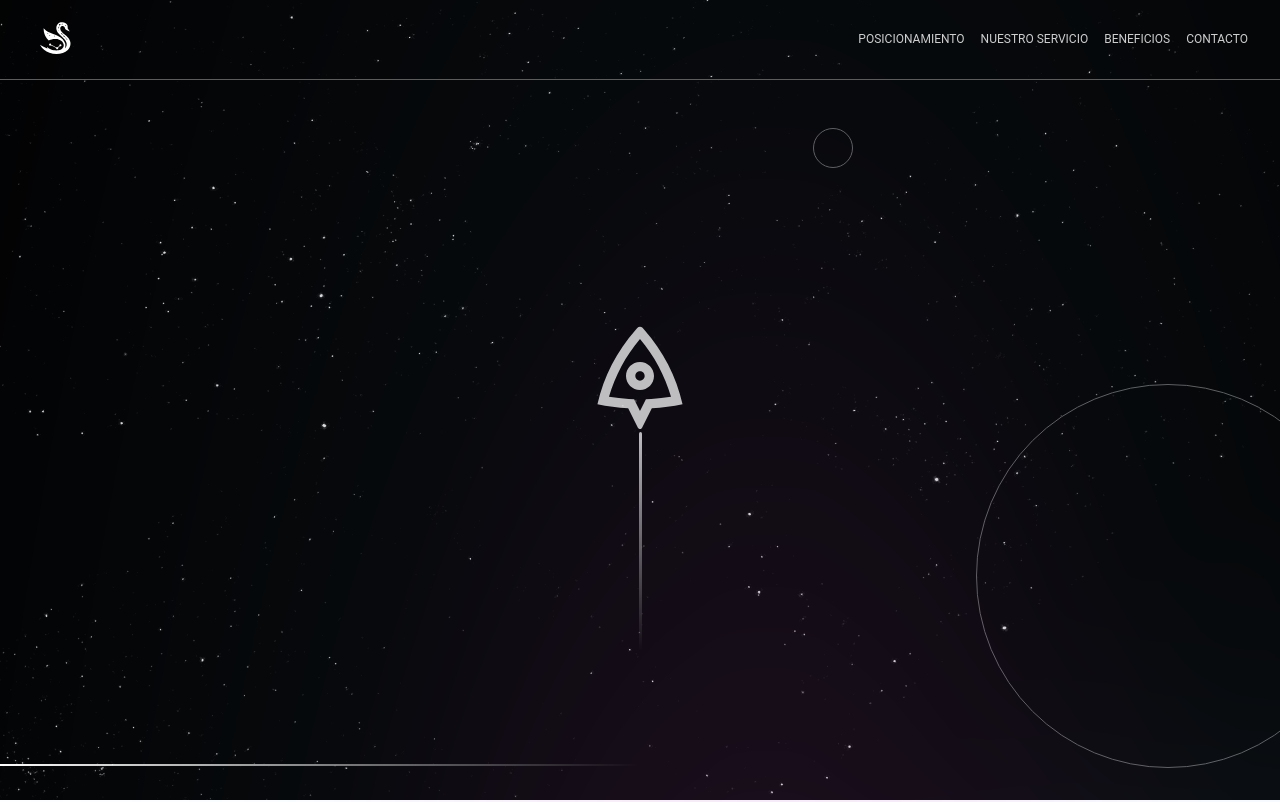
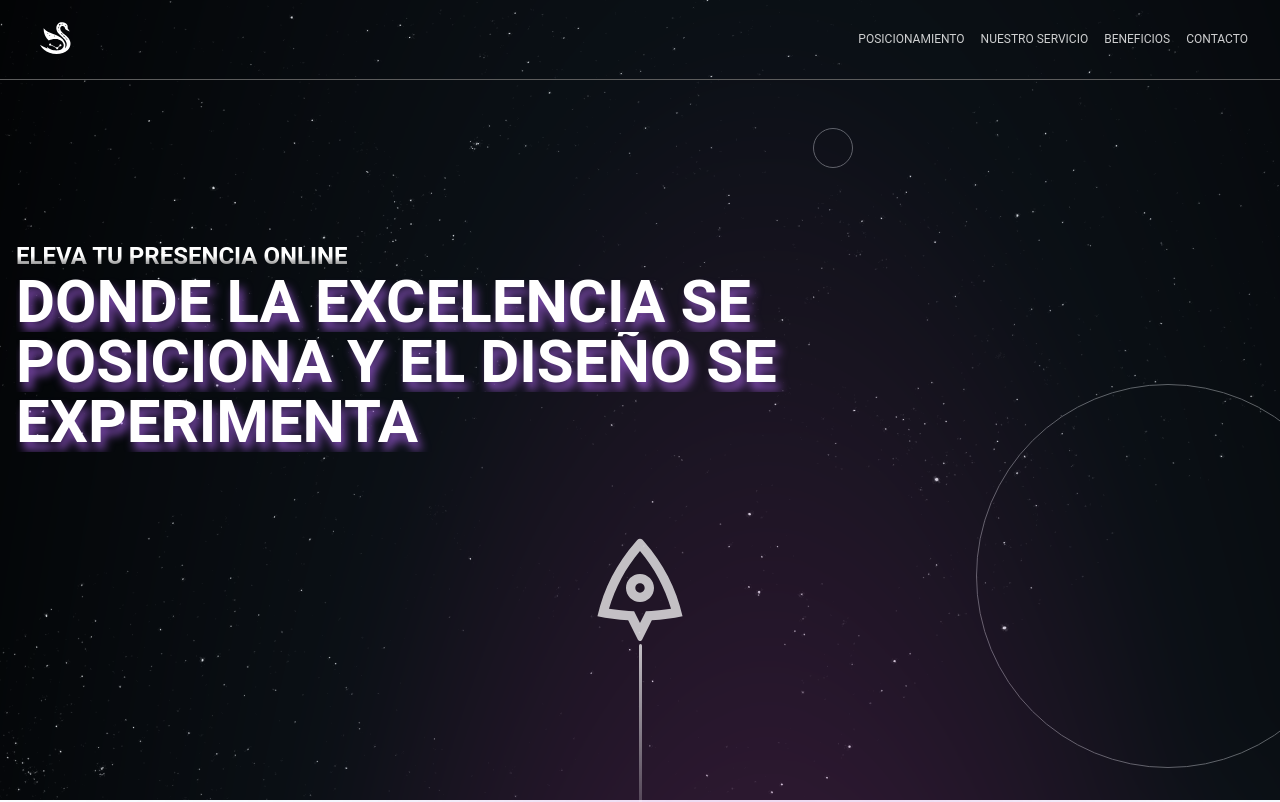
Before and after one commit to Sanchezguidorl/zenit-landing-page, a Next.js app: page / in a window 1280 px wide. Shown: the top 802 px of the page. Built offline with nearby package versions, Linux system fonts and the light colour scheme.

Commit message:
Se ptimiza código para carga más rapida

```diff
--- a/app/layout.tsx
+++ b/app/layout.tsx
@@ -1,9 +1,7 @@
-import "./globals.css"
+import "./globals.css";
 import BgStars from "./src/components/layouts/BgStars";
 import BgEffectContainer from "./src/components/layouts/BgEffectContainer";
-import GoogleAdsTag from "./src/components/layouts/GoogleAds";
-
-
+import Planets from "./src/components/layouts/Planets";
 
 export const metadata = {
   title: "Páginas web profesionales para marcas de éxito",
@@ -52,29 +50,20 @@ export const metadata = {
   ],
 };
 
-
 export default function RootLayout({
   children,
 }: Readonly<{
   children: React.ReactNode;
 }>) {
   return (
-    <html lang="en">
+    <html lang="es">
       <body className="relative">
-        <BgStars/>
+        <BgStars />
         <div className="absolute h-full w-full overflow-hidden">
           <BgEffectContainer />
-
-          <div className=" aspect-square border top-3/4 -left-1/4 border-no-dark w-[900px] rounded-full absolute "></div>
-          <div className=" aspect-square border top-96 -right-20 border-no-dark w-96 rounded-full absolute "></div>
-          <div className=" aspect-square border top-1/3 -right-40 border-no-dark w-[600px] rounded-full absolute "></div>
-          <div className=" aspect-square border top-1/4 right-1/2 border-no-dark w-32 rounded-full absolute "></div>
-          <div className=" aspect-square border top-32 right-1/3 border-no-dark w-6 sm:w-10 rounded-full absolute "></div>
-          <div className=" aspect-square border top-3/4 right-1/4 border-no-dark w-8  sm:w-16 rounded-full absolute "></div>
-          <div className=" aspect-square border top-2/4 right-2/3 border-no-dark w-[400px] rounded-full absolute "></div>
+          <Planets />
         </div>
         {children}
-      <GoogleAdsTag />
       </body>
     </html>
   );
--- a/app/src/components/layouts/GoogleAds.tsx
+++ /dev/null
@@ -1,21 +0,0 @@
-import React from 'react';
-
-function GoogleAdsTag() {
-  return (
-    <>
-      <script async src="https://www.googletagmanager.com/gtag/js?id=G-DEQ7YYYD71"></script>
-      <script dangerouslySetInnerHTML={{
-        __html: `
-          window.dataLayer = window.dataLayer || [];
-          function gtag(){dataLayer.push(arguments);}
-          gtag('js', new Date());
-
-          gtag('config', 'G-DEQ7YYYD71');
-        `,
-      }}
-      />
-    </>
-  );
-}
-
-export default GoogleAdsTag;
--- a/app/src/components/layouts/HeaderContent.tsx
+++ b/app/src/components/layouts/HeaderContent.tsx
@@ -37,6 +37,7 @@ function HeaderContent() {
     >
       <div className="w-20">
         <Image
+          loading="eager"
           src={CygnusLogo}
           className="aspect-square"
           alt="Logo del sitio"
--- /dev/null
+++ b/app/src/components/layouts/Planets.tsx
@@ -0,0 +1,17 @@
+import React from 'react'
+
+function Planets() {
+  return (
+    <>
+    <div className=" aspect-square border top-3/4 -left-1/4 border-no-dark w-[900px] rounded-full absolute "></div>
+    <div className=" aspect-square border top-96 -right-20 border-no-dark w-96 rounded-full absolute "></div>
+    <div className=" aspect-square border top-1/3 -right-40 border-no-dark w-[600px] rounded-full absolute "></div>
+    <div className=" aspect-square border top-1/4 right-1/2 border-no-dark w-32 rounded-full absolute "></div>
+    <div className=" aspect-square border top-32 right-1/3 border-no-dark w-6 sm:w-10 rounded-full absolute "></div>
+    <div className=" aspect-square border top-3/4 right-1/4 border-no-dark w-8  sm:w-16 rounded-full absolute "></div>
+    <div className=" aspect-square border top-2/4 right-2/3 border-no-dark w-[400px] rounded-full absolute "></div>
+    </>
+  )
+}
+
+export default Planets
--- a/app/src/components/sections/Presentation.tsx
+++ b/app/src/components/sections/Presentation.tsx
@@ -4,7 +4,26 @@ function Presentation() {
   return (
     <section id="Presentation" className="uppercase">
       <h1 className="mx-auto presentation-text-container py-20 pt-60 px-4">
-
+        <div className="gradient-mask-silver fadeIn">
+          <p className="font-bold text-sm sm:text-xl lg:text-2xl ">
+            ELEVA TU PRESENCIA ONLINE
+          </p>
+        </div>
+          <div className="presentation-text">
+            <p className=" relative text-2xl  sm:text-5xl lg:text-6xl font-bold presentation-text-1 shadow-text-presentation">
+              DONDE LA EXCELENCIA SE
+            </p>
+          </div>
+          <div className=" presentation-text">
+            <p className="relative text-2xl sm:text-5xl lg:text-6xl font-bold presentation-text-2 shadow-text-presentation">
+              POSICIONA Y EL DISEÑO SE
+            </p>
+          </div>
+          <div className=" presentation-text">
+            <p className="relative text-2xl  sm:text-5xl lg:text-6xl font-bold presentation-text-3 shadow-text-presentation">
+              EXPERIMENTA
+            </p>
+          </div>
       </h1>
     </section>
   );
--- a/app/styles/layouts/BgEffectContainer.css
+++ b/app/styles/layouts/BgEffectContainer.css
@@ -1,12 +1,9 @@
-
-
 :root {
   --color-interactive: 50, 40, 50;
   --blending: hard-light;
   --blue: 130, 190, 254;
-    --purple: 200,80,190;
+  --purple: 200, 80, 190;
 }
-
 
 .gradient-bg {
   width: 100%;
@@ -18,7 +15,7 @@
 }
 
 .gradients-container {
-    filter: url(#goo) blur(40px) ;
+  filter: url(#goo) blur(40px);
   width: 100%;
   height: 100%;
 }
@@ -27,35 +24,26 @@
   0% {
     transform: rotate(0deg);
   }
-    50% {
-        transform: rotate(180deg);
-    }
   100% {
     transform: rotate(360deg);
   }
 }
 
 @keyframes moveVertical {
-    0% {
+  0%, 100% {
     transform: translateY(-50%);
   }
   50% {
     transform: translateY(50%);
   }
-    100% {
-        transform: translateY(-50%);
-    }
 }
 
 @keyframes moveHorizontal {
-    0% {
+  0%, 100% {
     transform: translateX(-50%) translateY(-10%);
   }
   50% {
     transform: translateX(50%) translateY(10%);
-    }
-    100% {
-        transform: translateX(-50%) translateY(-10%);
   }
 }
 
@@ -63,86 +51,52 @@
   display: none;
 }
 
-
-.g1,.g2,.g3,.g4,.g5, .g6{
+.g1, .g2, .g3, .g4, .g5, .g6 {
   position: absolute;
   border-radius: 50%;
   opacity: 0.30;
 }
 
-  .g1{
-    background: radial-gradient( rgba(circle,var(--purple), 0.8) 0, rgba(var(--blue), 0) 15%,#00000000 60%) no-repeat;
-    mix-blend-mode: var(--blending);
-    width: 100%;
-    height: 100%;
+.g1, .g5 {
+  width: 200%;
+  height: 200%;
   top: calc(10%);
-    left: 0;
-    transform-origin: calc(50% + 200px);
+  left: calc(50% - 90%);
   animation: moveVertical 90s ease infinite;
 }
 
-  .g2{
-    background: radial-gradient( rgba(var(--blue), 0.8) 0, rgba(var(--purple), 15%),#00000000 90%) no-repeat;
-    mix-blend-mode: var(--blending);
-    width: 100%;
-    height: 100%;
-    top: calc(30%);
-    left: calc(50% - 90%);
-    transform-origin: calc(50% + 100px);
-    animation: moveHorizontal 90s reverse infinite;
+.g2, .g4 {
+  width: 200%;
+  height: 200%;
+  top: calc(5%);
+  left: calc(50% - 90% / 2);
+  animation: moveInCircle 90s ease infinite;
 }
 
-      .g3 {
-        background: radial-gradient( rgba(var(--purple), 0.8) 0, rgba(var(--blue), 15%),#00000000 60%) no-repeat;
-        mix-blend-mode: var(--blending);
-
+.g3, .g6 {
   width: 100%;
   height: 100%;
   top: calc(50% - 90% / 2);
   left: calc(50% - 90% / 2);
-
-        transform-origin: calc(50% + 400px);
   animation: moveInCircle 90s linear infinite;
-
 }
 
-      .g4 {
-        background: radial-gradient( rgba(var(--blue), 0.8) 0, rgba(var(--purple), 15%),#00000000 60%) no-repeat;
+.g1, .g3, .g5 {
+  background: radial-gradient(rgba(var(--purple), 0.8) 0, rgba(var(--blue), 15%), #00000000 60%) no-repeat;
+}
+
+.g2, .g4 {
+  background: radial-gradient(rgba(var(--blue), 0.8) 0, rgba(var(--purple), 15%), #00000000 60%) no-repeat;
+}
+
+.g6 {
+  transform-origin: calc(50% - 1500px) calc(50% + 200px);
+}
+
+.g1, .g2, .g3, .g4 {
   mix-blend-mode: var(--blending);
-
-        width: 200%;
-        height: 200%;
-        top: calc(5%);
-        left: calc(50% - 90% / 2);
-
-        transform-origin: calc(50% - 200px);
-        animation: moveInCircle 90s ease infinite;
-
 }
 
 .g5 {
-        background: radial-gradient(rgba(var(--purple), 0.8) 0, rgba(var(--blue), 15%),#00000000 60%) no-repeat;
-        mix-blend-mode: var(--blending);
-
-        width: 200%;
-        height: 200%;
-        top: calc(10%);
-        left: calc(50% - 90%);
-
   transform-origin: calc(50% - 800px) calc(50% + 200px);
-        animation: moveVertical 90s ease infinite;
-
 }
-      .g6 {
-        background: radial-gradient( rgba(var(--purple), 0.8) 0, rgba(var(--blue), 15%), #00000000 60%) no-repeat;
-        mix-blend-mode: var(--blending);
-
-        width: 200%;
-        height: 200%;
-        top: calc(50% - 90%);
-        left: calc(50% - 90%);
-
-        transform-origin: calc(50% - 1500px) calc(50% + 200px);
-        animation: moveInCircle 90s ease infinite;
-
-      }
```
Lines whose indentation alone changed are shown as unchanged.
